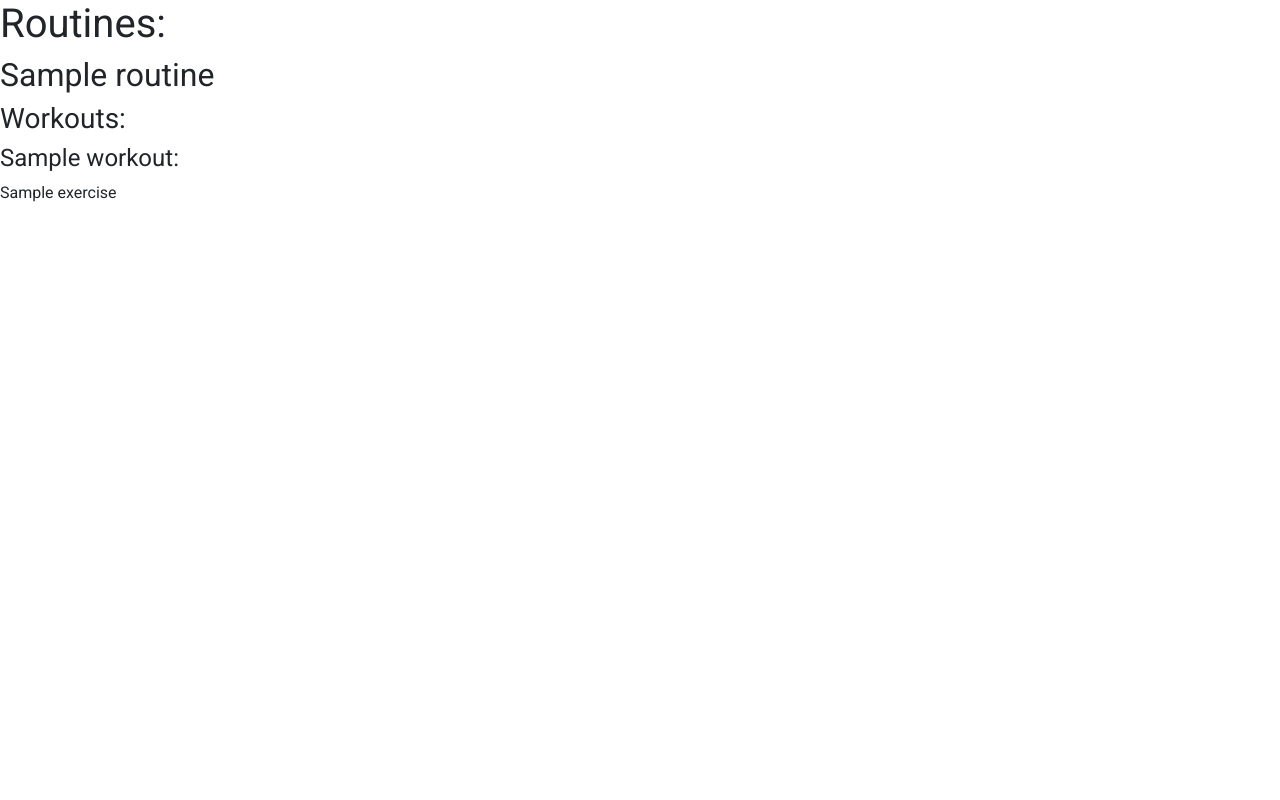
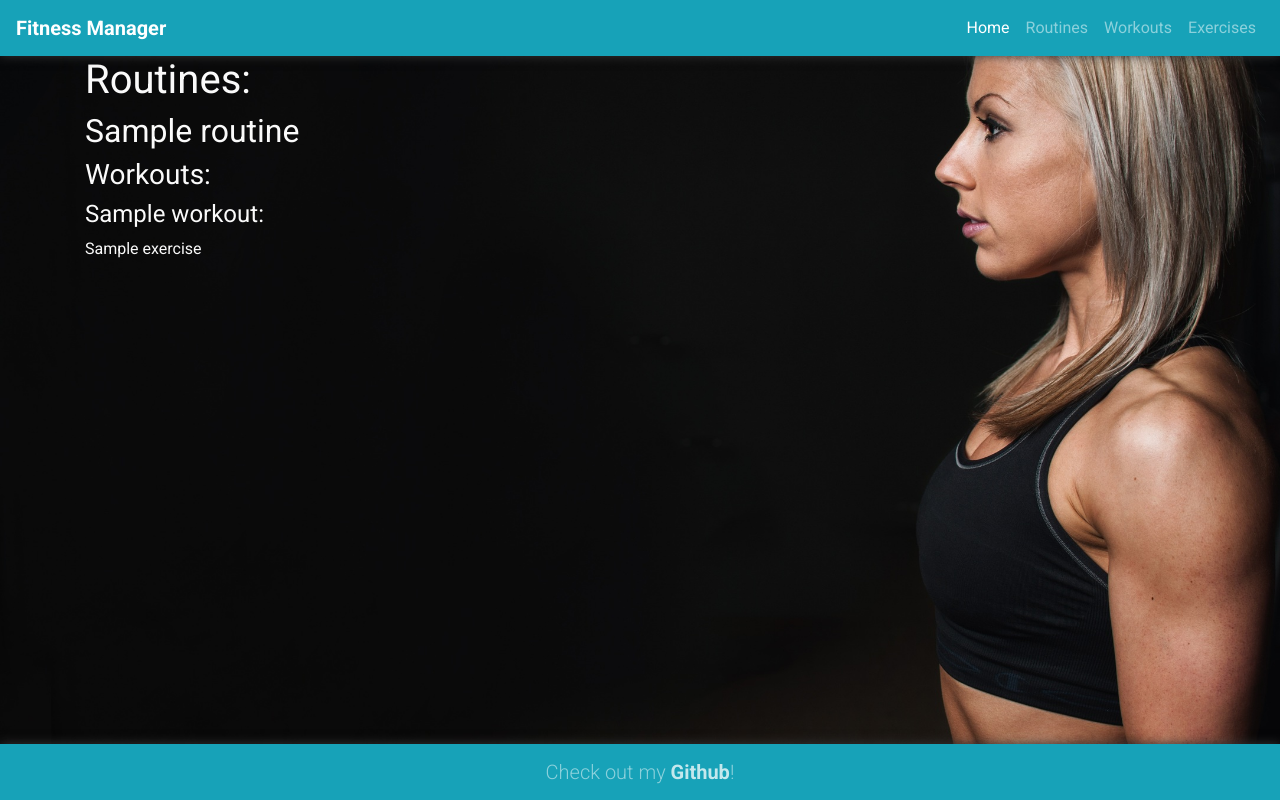
Before and after one commit to ckz8780/ci-dcd-milestone-fitness-manager, a Flask app: page / in a window 1280 px wide. Run offline with Flask 2, Linux system fonts and the light colour scheme; a database or web service that is not in the repository returns one stand-in record (values such as "Sample title"); some libraries are stand-ins or nearby versions.

Commit message:
added navbar, footer and background image

```diff
--- a/static/css/main.css
+++ b/static/css/main.css
@@ -1,9 +1,69 @@
 @import url('https://fonts.googleapis.com/css?family=Roboto+Condensed:300,400,700|Roboto:300,400,700');
 
+html {
+  position: relative;
+  min-height: 100%;
+}
+
 body {
-    font-family: 'Roboto', sans-serif
+    font-family: 'Roboto', sans-serif;
+    margin-bottom: 56px;
+    color: #fafafa;
+    background: url("/static/images/bg-side.jpg") no-repeat center center fixed;
+    background-size: cover;
+}
+
+main {
+    min-height: calc(100vh - 56px);
+    padding-top: 56px;
 }
 
 .condensed {
     font-family: 'Roboto Condensed', sans-serif;
 }
+
+nav {
+    box-shadow: 0px 0px 10px #333;
+}
+
+.navbar-dark .navbar-brand {
+    font-weight: 700;
+    transition: all 0.25s ease-in-out;
+}
+
+.navbar-dark .navbar-brand:hover {
+    transform: scale(1.15);
+    transition: all 0.25s ease-in-out;
+}
+
+/* -------------------------------------------------- Footer */
+
+.footer {
+    color: rgb(128, 128, 128);
+    color: rgba(255,255,255, 0.5);
+    position: fixed;
+    bottom: 0;
+    width: 100%;
+    height: 56px;
+    line-height: 56px;
+    background-color: #f8f9fa;
+    box-shadow: 0px 0px 10px #333;
+}
+
+footer .lead {
+    padding: 0;
+    margin: 0;
+}
+
+footer .lead a {
+    text-decoration: none;
+    font-weight: 700;
+    color: rgb(192, 192, 192);
+    color: rgba(255,255,255, 0.75);
+    transition: all 0.25s ease-in-out;
+}
+
+footer .lead a:hover {
+    color: #fff;
+    transition: all 0.25s ease-in-out;
+}
--- a/templates/base.html
+++ b/templates/base.html
@@ -27,8 +27,38 @@
     {% endblock %}
 </head>
 <body>
-    {% block content %}
-    {% endblock %}
+    <header>
+        <!-- Fixed navbar -->
+        <nav class="navbar navbar-expand-md navbar-dark bg-info fixed-top">
+            <a class="navbar-brand" href="#">Fitness Manager</a>
+            <button class="navbar-toggler" type="button" data-toggle="collapse" data-target="#navbarCollapse" aria-controls="navbarCollapse" aria-expanded="false" aria-label="Toggle navigation">
+                <span class="navbar-toggler-icon"></span>
+            </button>
+            <div class="collapse navbar-collapse" id="navbarCollapse">
+                <ul class="navbar-nav ml-auto">
+                    <li class="nav-item active"><a class="nav-link" href="#">Home <span class="sr-only">(current)</span></a></li>
+                    <li class="nav-item"><a class="nav-link" href="#">Routines</a></li>
+                    <li class="nav-item"><a class="nav-link" href="#">Workouts</a></li>
+                    <li class="nav-item"><a class="nav-link" href="#">Exercises</a></li>
+                </ul>
+            </div>
+        </nav>
+    </header>
+
+    <main role="main" class="container">
+        {% block content %}
+        {% endblock %}
+    </main>
+
+    <footer class="footer bg-info">
+      <div class="container-fluid">
+          <div class="row text-center">
+              <div class="col">
+                  <p class="lead">Check out my <a href="https://www.github.com/ckz8780" target="_blank" alt="Click to go to my Github"><strong>Github</strong></a>!</p>
+              </div>
+          </div>
+      </div>
+    </footer>
 
     {% block corejs %}
     <script src="https://code.jquery.com/jquery-3.3.1.min.js" integrity="sha256-FgpCb/KJQlLNfOu91ta32o/NMZxltwRo8QtmkMRdAu8=" crossorigin="anonymous"></script>
```
Also changed, not shown: static/images/bg-back.jpg (added), static/images/bg-lift.jpg (added), static/images/bg-side.jpg (added).
